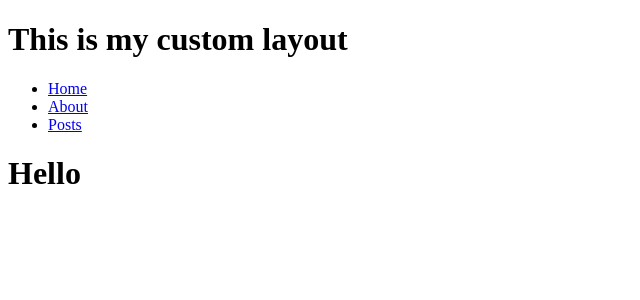
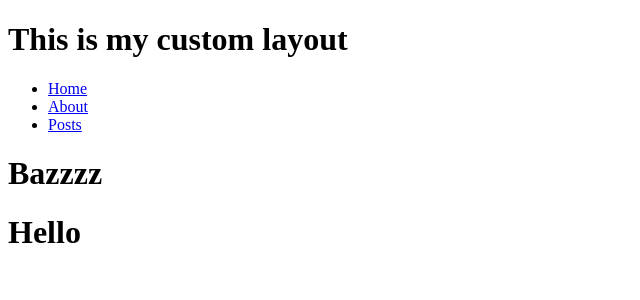
Before and after one commit to HlaingMinThan/Nuxt-Js-Lc, a Nuxt app: page / in a window 1280 px wide. Shown: the top 300 px of the page, without its empty margins (0-640 px from the left). Built offline with nearby package versions, Linux system fonts and the light colour scheme.

Commit message:
using autoimport in nested components

```diff
--- /dev/null
+++ b/components/foo/bar/Baz.vue
@@ -0,0 +1,3 @@
+<template>
+  <h1>Bazzzz</h1>
+</template>
--- a/pages/index.vue
+++ b/pages/index.vue
@@ -1,5 +1,6 @@
 <template>
     <Title>Welcome Home</Title>
+    <FooBarBaz/>
     <h1>Hello</h1>
 </template>
 
```
